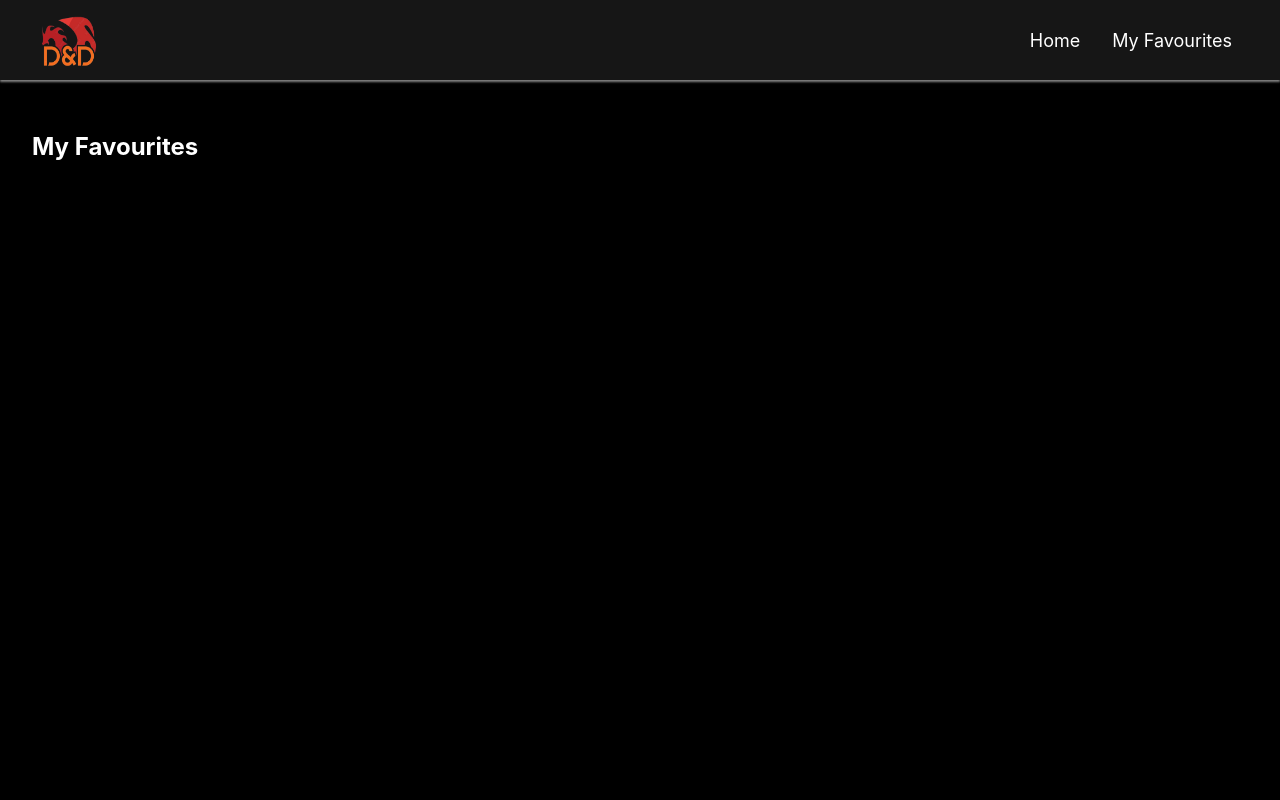
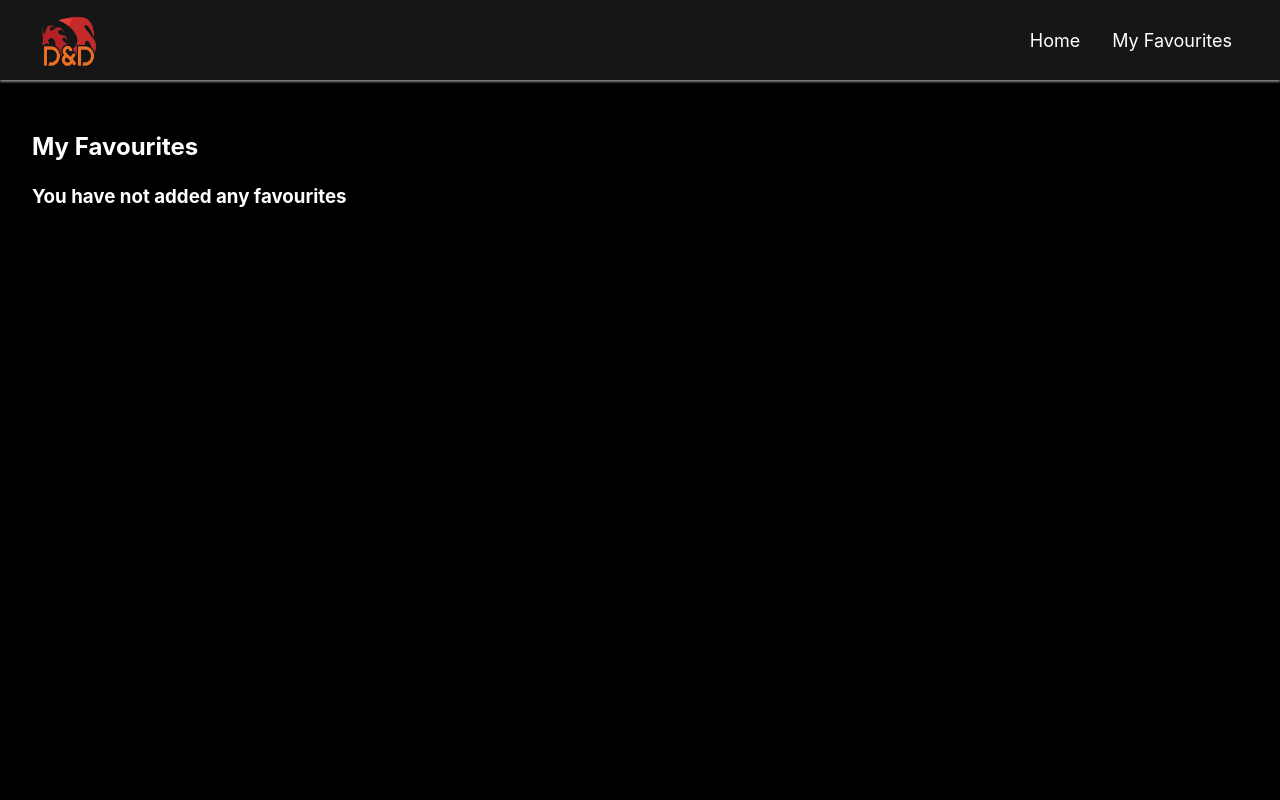
Before and after one commit to rohanmrzan100/code-duo-assignment, a React (Vite) app: page /my-fav in a window 1280 px wide. Shown: the top 800 px of the page. Built offline with nearby package versions, Linux system fonts and the light colour scheme.

Commit message:
FIX : small bug fixes

```diff
--- a/src/components/Navbar/Navbar.tsx
+++ b/src/components/Navbar/Navbar.tsx
@@ -1,9 +1,9 @@
+import { Link } from "react-router-dom";
 import styles from "./styles.module.scss"; // Import your SCSS styles
 import Logo from "src/assets/logo.png";
 const Navbar = () => {
   return (
     <>
-
       <nav className={styles["nav-bar"]}>
         <a href="/">
           <img src={Logo} className={styles["logo"]} />
@@ -13,11 +13,10 @@ const Navbar = () => {
             <a href="/">Home</a>
           </li>
           <li>
-              <a href="/my-fav">My Favourites</a>
+            <Link to="/my-fav">My Favourites</Link>
           </li>
         </ul>
       </nav>
-
     </>
   );
 };
--- a/src/pages/Favourites/Favourites.tsx
+++ b/src/pages/Favourites/Favourites.tsx
@@ -60,7 +60,6 @@ const Favourites = () => {
   return (
     <div className={styles.favourite}>
       <h2>My Favourites</h2>
-
       {loading ? (
         <h2>Loading ...</h2>
       ) : (
@@ -127,6 +126,7 @@ const Favourites = () => {
           ))}
         </div>
       )}
+      {spells.length < 1 && <h3>You have not added any favourites</h3>}
     </div>
   );
 };
--- a/src/pages/Home/Home.tsx
+++ b/src/pages/Home/Home.tsx
@@ -108,7 +108,9 @@ const Home = () => {
           <SpellType />
           <Search handleQueryValue={handleDataFromChild} />
           <br />
-          <button onClick={() => (window.location.href = "/")}>Clear Filter</button>
+          <button onClick={() => (window.location.href = "/")}>
+            Clear Filter
+          </button>
         </div>
       </div>
       <div className={styles.right}>
```
Lines whose indentation alone changed are shown as unchanged.
